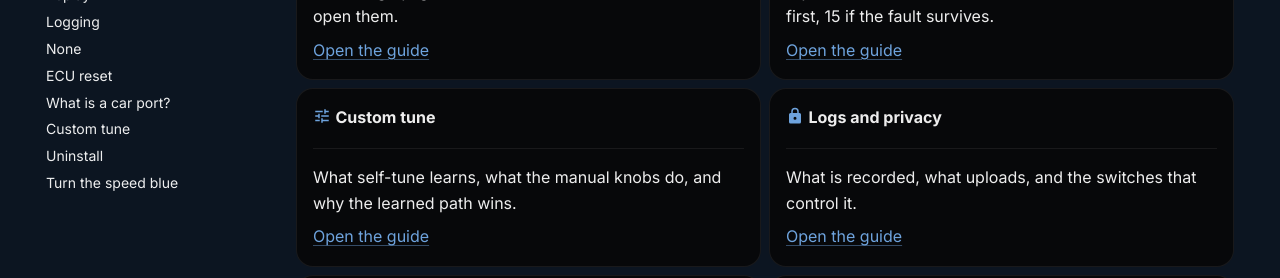
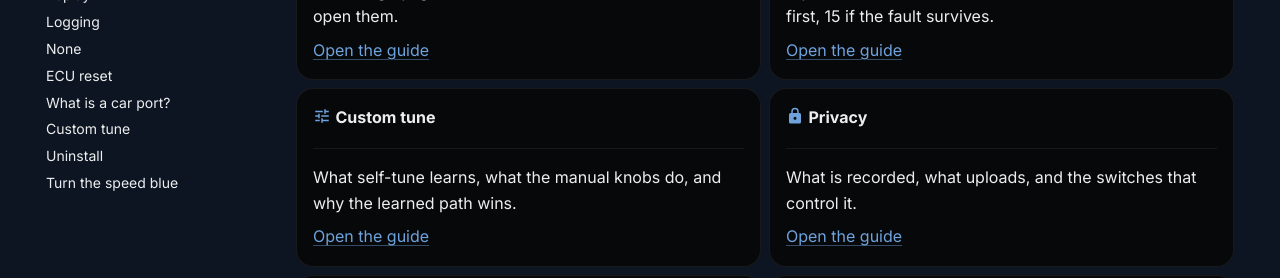
Before and after one commit to mzdnick/zoompilot-wiki, an MkDocs documentation site: the page built from docs/how-to/index.md, in a window 1280 px wide and 900 px high, scrolled down 466 px. Shown: the part 153-431 px from the top of the window. Built offline with MkDocs 1.6.1 and Material for MkDocs 9.7.7, drawn with Linux system fonts in a browser that asks for light colours; comment, search, counter and statistics services are not loaded.

Commit message:
Rename section from 'Logs and privacy' to 'Privacy'

```diff
--- a/docs/how-to/index.md
+++ b/docs/how-to/index.md
@@ -54,7 +54,7 @@ what you are trying to do.
 
     [Open the guide](custom-tune.md)
 
-- :material-lock: __Logs and privacy__
+- :material-lock: __Privacy__
 
     ---
 
```
